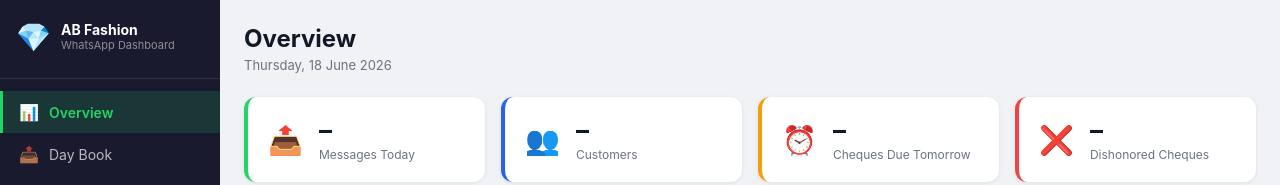
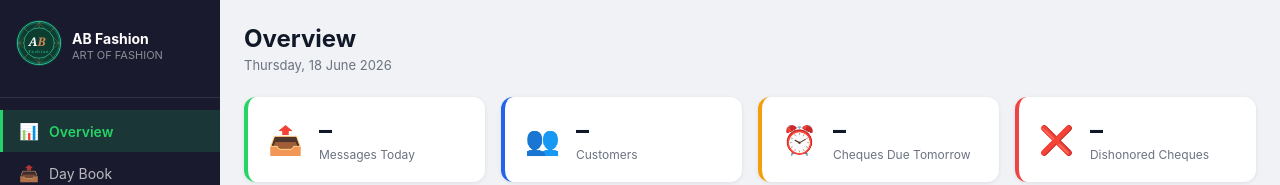
Before and after one commit to AbFashion/whatsapp-dashboard, a website: page public/index.html in a window 1280 px wide. Shown: the top 185 px of the page. Drawn offline with Linux system fonts and the light colour scheme; no server answers.

Commit message:
Add AB Fashion logo and ART OF FASHION slogan to sidebar

```diff
--- a/public/index.html
+++ b/public/index.html
@@ -10,10 +10,29 @@
   <!-- Sidebar -->
   <nav class="sidebar" id="sidebar">
     <div class="sidebar-logo">
-      <div class="logo-icon">💎</div>
+      <div class="logo-icon">
+        <svg width="46" height="46" viewBox="0 0 100 100" xmlns="http://www.w3.org/2000/svg">
+          <circle cx="50" cy="50" r="50" fill="#0d3d2e"/>
+          <circle cx="50" cy="50" r="47" fill="none" stroke="#2ec4a5" stroke-width="2"/>
+          <circle cx="50" cy="50" r="44" fill="none" stroke="#2ec4a5" stroke-width="0.8"/>
+          <g stroke="#c8845a" stroke-width="0.9" opacity="0.9">
+            <line x1="50" y1="3" x2="50" y2="97"/>
+            <line x1="3" y1="50" x2="97" y2="50"/>
+            <line x1="15" y1="15" x2="85" y2="85"/>
+            <line x1="85" y1="15" x2="15" y2="85"/>
+            <polygon points="50,6 94,50 50,94 6,50" fill="none" stroke-width="0.8"/>
+            <polygon points="50,20 80,50 50,80 20,50" fill="none" stroke-width="0.8"/>
+          </g>
+          <circle cx="50" cy="50" r="33" fill="#0d3d2e"/>
+          <circle cx="50" cy="50" r="33" fill="none" stroke="#2ec4a5" stroke-width="1.5"/>
+          <text x="27" y="57" font-family="Georgia,serif" font-size="26" font-style="italic" fill="white" font-weight="bold">A</text>
+          <text x="47" y="57" font-family="Georgia,serif" font-size="26" font-style="italic" fill="#c8845a" font-weight="bold">B</text>
+          <text x="50" y="71" font-family="Georgia,serif" font-size="8.5" fill="#2ec4a5" text-anchor="middle" letter-spacing="2">Fashion</text>
+        </svg>
+      </div>
       <div class="logo-text">
         <div class="logo-title">AB Fashion</div>
-        <div class="logo-sub">WhatsApp Dashboard</div>
+        <div class="logo-sub">ART OF FASHION</div>
       </div>
     </div>
 
```
